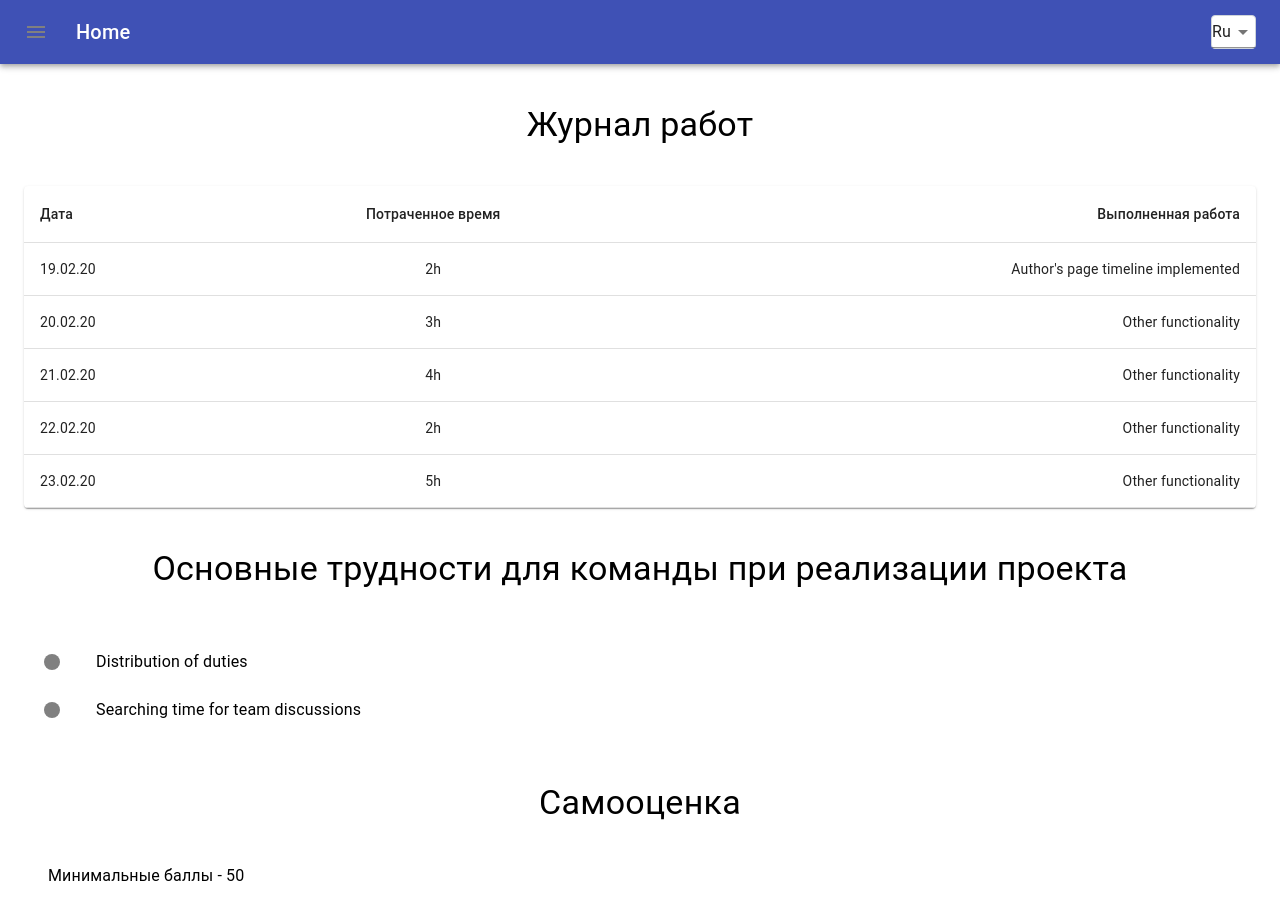
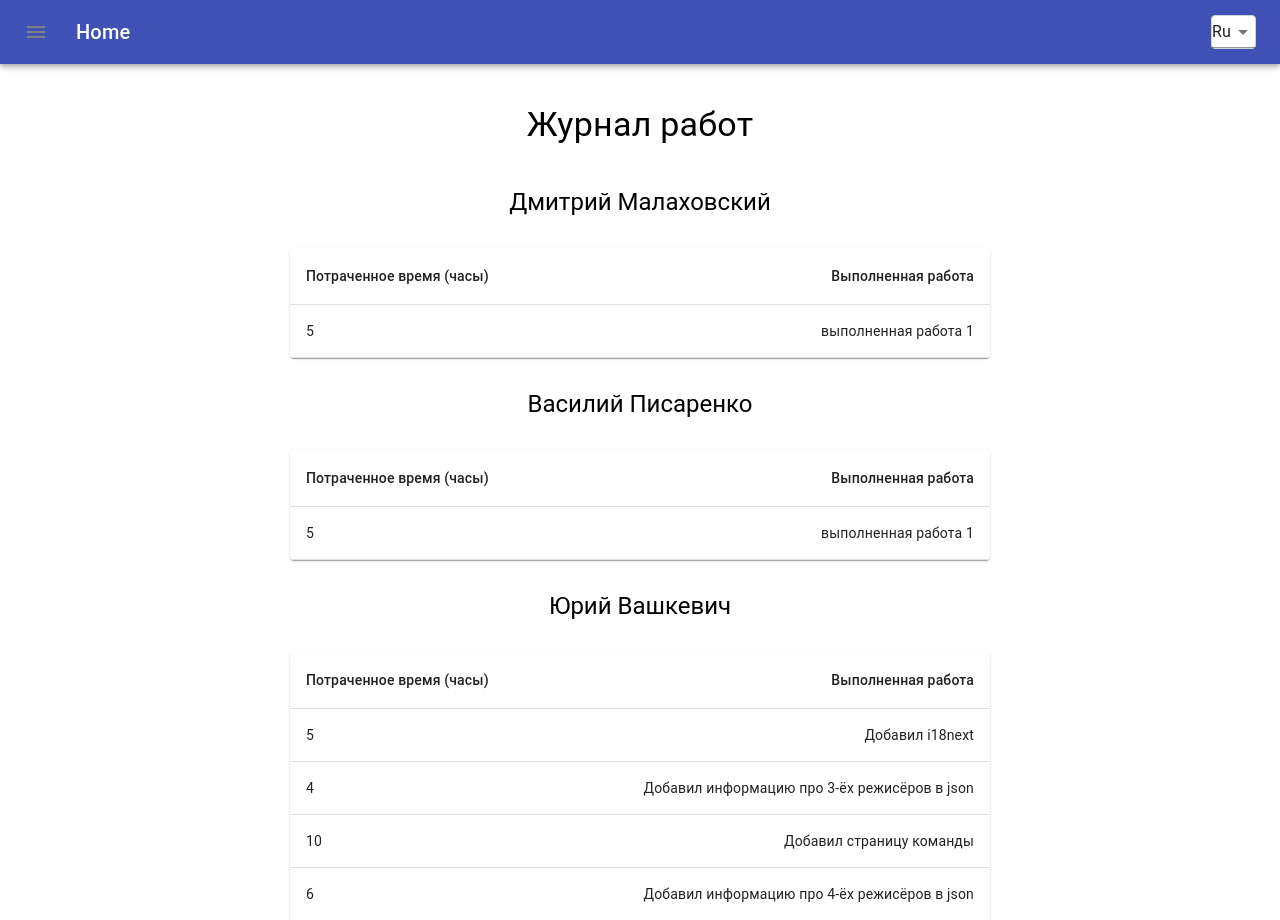
Before and after one commit to DzmitryCavi/culture-portal, a React (Create React App) app: page /worklog in a window 1280 px wide. Shown: the top 920 px of the page. Built offline with nearby package versions, Linux system fonts and the light colour scheme.

Commit message:
feat: add team members worklog tables, some preformed work and its translation

```diff
--- a/src/containers/team/teamDate.tsx
+++ b/src/containers/team/teamDate.tsx
@@ -41,11 +41,7 @@ export const teamData = [
     photoUrl: 'https://avatars0.githubusercontent.com/u/55135198?s=460&v=4',
     linkGit: 'https://github.com/ziknation/',
     linkLinkedIn: 'https://www.linkedin.com/in/',
-    description: `Lorem ipsum dolor sit amet consectetur adipisicing elit.
-        Accusamus corporis nemo expedita neque aspernatur adipisci
-        pariatur! Consequuntur perferendis veritatis possimus odit
-        laboriosam accusantium, nobis, ut eos officia mollitia unde
-        quidem.`,
+    description: `BSUIR student. Learning the full stack web development for myself. Studied at RS School 2019 Q3.`,
   },
   {
     id: 4,
--- a/src/containers/worklog/Difficulties.tsx
+++ b/src/containers/worklog/Difficulties.tsx
@@ -1,5 +1,5 @@
 import React from 'react';
-import {Box, Typography, Grid, List, ListItem, ListItemIcon, ListItemText} from '@material-ui/core'
+import {Box, Typography, Grid, List, ListItem, ListItemIcon} from '@material-ui/core'
 import FiberManualRecordIcon from '@material-ui/icons/FiberManualRecord';
 import { Trans }  from 'react-i18next';
 
@@ -20,13 +20,13 @@ function Difficulties() {
             <ListItemIcon>
               <FiberManualRecordIcon />
             </ListItemIcon>
-            <ListItemText primary='Distribution of duties'/>
+            <Typography><Trans>in:Distribution of duties</Trans></Typography>
           </ListItem>
           <ListItem>
             <ListItemIcon>
               <FiberManualRecordIcon />
             </ListItemIcon>
-            <ListItemText primary='Searching time for team discussions'/>
+            <Typography><Trans>in:Searching time for team discussions</Trans></Typography>
           </ListItem>
         </List>
       </Grid>
--- a/src/containers/worklog/WorklogTable.tsx
+++ b/src/containers/worklog/WorklogTable.tsx
@@ -3,24 +3,18 @@ import { Typography, Box, Paper } from '@material-ui/core'
 import {TableContainer, Table, TableHead, TableRow, TableCell, TableBody} from '@material-ui/core'
 import { makeStyles } from '@material-ui/core/styles';
 import { Trans }  from 'react-i18next';
+import { worklogTables } from './worklogTables';
 
 const useStyles = makeStyles({
   table: {
     minWidth: 300,
+    maxWidth: 700,
+    margin: '0 auto'
+  },
+  typography: {
+    margin: 30,
   },
 });
-
-function createRows(date:string, timeSpent:string, performedWork:string) {
-  return { date, timeSpent, performedWork};
-}
-
-const rows = [
-  createRows('19.02.20', '2h', 'Author\'s page timeline implemented'),
-  createRows('20.02.20', '3h', 'Other functionality'),
-  createRows('21.02.20', '4h', 'Other functionality'),
-  createRows('22.02.20', '2h', 'Other functionality'),
-  createRows('23.02.20', '5h', 'Other functionality'),
-];
 
 function WorklogTable() {
   const classes = useStyles();
@@ -34,16 +28,14 @@ function WorklogTable() {
           </Trans>
         </Typography>
       </Box>
-      <TableContainer component={Paper}>
-        <Table className={classes.table} aria-label='simple table'>
+      {worklogTables.map(table => (
+        <Box key={table.id}>
+          <Typography align='center' className={classes.typography} variant='h5' ><Trans>te:{table.id.toString()}.name</Trans></Typography>
+          <TableContainer className={classes.table} component={Paper}>
+            <Table aria-label='simple table'>
               <TableHead>
                 <TableRow>
                   <TableCell>
-                <Trans>
-                  in:Date
-                </Trans>
-              </TableCell>
-              <TableCell align='center'>
                     <Trans>
                       in:Time spent
                     </Trans>
@@ -56,19 +48,18 @@ function WorklogTable() {
                 </TableRow>
               </TableHead>
               <TableBody>
-            {rows.map(row => (
-              <TableRow key={row.date}>
-                <TableCell component='th' scope='row'>
-                  {row.date}
-                </TableCell>
-                <TableCell align='center'>{row.timeSpent}</TableCell>
-                <TableCell align='right'>{row.performedWork}</TableCell>
+                {table.performedWork.map(row => (
+                  <TableRow key={row.performedWork}>
+                    <TableCell>{row.timeSpent}</TableCell>
+                    <TableCell align='right'><Trans>te:{table.id.toString()}.performedWork.{row.performedWork}</Trans></TableCell>
                   </TableRow>
                 ))}
               </TableBody>
             </Table>
           </TableContainer>
         </Box>
+      ))}
+    </Box>
   );
 }
 
--- /dev/null
+++ b/src/containers/worklog/worklogTables.tsx
@@ -0,0 +1,45 @@
+export const worklogTables = [
+  {
+    id: 0,
+    name: 'Dzmitry Malakhouski',
+    performedWork: [
+      {timeSpent: '5', performedWork: 'performedWork1'},
+    ]
+  },
+  {
+    id: 1,
+    name: 'Vasiliy Pisarenka',
+    performedWork: [
+      {timeSpent: '5', performedWork: 'performedWork1'},
+    ]
+  },
+  {
+    id: 2,
+    name: 'Yura Vaskevich',
+    performedWork: [
+      {timeSpent: '5', performedWork: 'performedWork1'},
+      {timeSpent: '4', performedWork: 'performedWork2'},
+      {timeSpent: '10', performedWork: 'performedWork3'},
+      {timeSpent: '6', performedWork: 'performedWork4'},
+      {timeSpent: '8', performedWork: 'performedWork5'},
+      {timeSpent: '6', performedWork: 'performedWork6'},
+    ]
+  },
+  {
+    id: 3,
+    name: 'Yury Zikeyeu',
+    performedWork: [
+      {timeSpent: '7', performedWork: 'performedWork1'},
+      {timeSpent: '3', performedWork: 'performedWork2'},
+      {timeSpent: '4', performedWork: 'performedWork3'},
+    ]
+  },
+  {
+    id: 4,
+    name: 'Aldar Antonov',
+    performedWork: [
+      {timeSpent: '2', performedWork: 'performedWork1'},
+      {timeSpent: '2', performedWork: 'performedWork2'}
+    ]
+  },
+]
--- a/src/locales/by/interface.json
+++ b/src/locales/by/interface.json
@@ -15,8 +15,10 @@
   "Self-evaluation": "Cамаацэнка",
   "Calculated mark": "Разліковая адзнака:",
   "Date": "Дата",
-  "Time spent": "Выдаткаваны час",
+  "Time spent": "Выдаткаваны час (гадзіны)",
   "Performed work": "Выкананая праца",
+  "Distribution of duties": "Размеркаванне абавязкаў",
+  "Searching time for team discussions": "Пошук часу для камандных абмеркаванняў",
 
   "Min scope": "Мінімальныя балы - 50",
   "Min scope 1": "10 Галоўная старонка + старонка са спісам аўтараў + старонка аўтара (толькі старонкі з кантэнтам без віджэтаў)",
--- a/src/locales/by/team.json
+++ b/src/locales/by/team.json
@@ -2,27 +2,50 @@
   "0":{
     "name": "Дзмітрый Малахоўскі",
     "description":
-      "Lorem ipsum dolor sit, amet consectetur adipisicing elit. Harum consequuntur minima vel error quo! Sequi cupiditate nostrum dolorum tempore repellendus error molestiae, ut natus accusantium mollitia numquam, possimus accusamus asperiores."
+      "Lorem ipsum dolor sit, amet consectetur adipisicing elit. Harum consequuntur minima vel error quo! Sequi cupiditate nostrum dolorum tempore repellendus error molestiae, ut natus accusantium mollitia numquam, possimus accusamus asperiores.",
+    "performedWork":{
+      "performedWork1": "выполненная праца 1"
+    }
     },
   "1":{
     "name": "Васіль Пісарэнка",
     "description":
-        "Lorem ipsum dolor sit, amet consectetur adipisicing elit. Harum consequuntur minima vel error quo! Sequi cupiditate nostrum dolorum tempore repellendus error molestiae, ut natus accusantium mollitia numquam, possimus accusamus asperiores."
+        "Lorem ipsum dolor sit, amet consectetur adipisicing elit. Harum consequuntur minima vel error quo! Sequi cupiditate nostrum dolorum tempore repellendus error molestiae, ut natus accusantium mollitia numquam, possimus accusamus asperiores.",
+    "performedWork":{
+      "performedWork1": "выполненная праца 1"
+    }
     },
   "2":{
     "name": "Юрый Вашкевіч",
     "description":
-        "Lorem ipsum dolor sit, amet consectetur adipisicing elit. Harum consequuntur minima vel error quo! Sequi cupiditate nostrum dolorum tempore repellendus error molestiae, ut natus accusantium mollitia numquam, possimus accusamus asperiores."
+        "Lorem ipsum dolor sit, amet consectetur adipisicing elit. Harum consequuntur minima vel error quo! Sequi cupiditate nostrum dolorum tempore repellendus error molestiae, ut natus accusantium mollitia numquam, possimus accusamus asperiores.",
+      "performedWork":{
+        "performedWork1": "Дадаў i18next",
+        "performedWork2": "Дадаў інфармацыю пра 3-х рэжысёраў у json",
+        "performedWork3": "Дадаў старонку каманды",
+        "performedWork4": "інфармацыю пра 4-х рэжысёраў у json",
+        "performedWork5": "Стварыў кампаненты TimeLine и WorkTable",
+        "performedWork6": "Стварыў кампанент slider"
+      }
     },
 
   "3":{
     "name": "Юрый Зікееў",
     "description":
-        "Lorem ipsum dolor sit, amet consectetur adipisicing elit. Harum consequuntur minima vel error quo! Sequi cupiditate nostrum dolorum tempore repellendus error molestiae, ut natus accusantium mollitia numquam, possimus accusamus asperiores."
+        "Lorem ipsum dolor sit, amet consectetur adipisicing elit. Harum consequuntur minima vel error quo! Sequi cupiditate nostrum dolorum tempore repellendus error molestiae, ut natus accusantium mollitia numquam, possimus accusamus asperiores.",
+    "performedWork":{
+      "performedWork1": "Дадаў старонку часопіса работ",
+      "performedWork2": "Дадаў яндэкс карту для старонкі дырэктара",
+      "performedWork3": "Дадаў пераклад інтэрфэйсу часопіса работ"
+    }
     },
   "4":{
     "name": "Алдар Антонаў",
     "description":
-        "Lorem ipsum dolor sit, amet consectetur adipisicing elit. Harum consequuntur minima vel error quo! Sequi cupiditate nostrum dolorum tempore repellendus error molestiae, ut natus accusantium mollitia numquam, possimus accusamus asperiores."
+        "Lorem ipsum dolor sit, amet consectetur adipisicing elit. Harum consequuntur minima vel error quo! Sequi cupiditate nostrum dolorum tempore repellendus error molestiae, ut natus accusantium mollitia numquam, possimus accusamus asperiores.",
+    "performedWork":{
+      "performedWork1": "Разбіраўся з праектам / hooks / typescript",
+      "performedWork2": "Кампаноўка старонкі з рэжысёрам"
+    }
     }
 }
--- a/src/locales/en/interface.json
+++ b/src/locales/en/interface.json
@@ -15,8 +15,10 @@
   "Self-evaluation": "Self-evaluation",
   "Calculated mark": "Calculated mark:",
   "Date": "Date",
-  "Time spent": "Time spent",
+  "Time spent": "Time spent (hours)",
   "Performed work": "Performed work",
+  "Distribution of duties": "Distribution of duties",
+  "Searching time for team discussions": "Searching time for team discussions",
 
   "Min scope": "Min scope - 50",
   "Min scope 1": "10 Main page + page with a list of authors + author's page (only pages with content without widgets)",
--- a/src/locales/en/team.json
+++ b/src/locales/en/team.json
@@ -2,27 +2,50 @@
   "0":{
     "name": "Dzmitry Malakhouski",
     "description":
-      "Lorem ipsum dolor sit, amet consectetur adipisicing elit. Harum consequuntur minima vel error quo! Sequi cupiditate nostrum dolorum tempore repellendus error molestiae, ut natus accusantium mollitia numquam, possimus accusamus asperiores."
+      "Lorem ipsum dolor sit, amet consectetur adipisicing elit. Harum consequuntur minima vel error quo! Sequi cupiditate nostrum dolorum tempore repellendus error molestiae, ut natus accusantium mollitia numquam, possimus accusamus asperiores.",
+    "performedWork":{
+      "performedWork1": "performed work 1"
+    }
     },
   "1":{
     "name": "Vasiliy Pisarenka",
     "description":
-        "Lorem ipsum dolor sit, amet consectetur adipisicing elit. Harum consequuntur minima vel error quo! Sequi cupiditate nostrum dolorum tempore repellendus error molestiae, ut natus accusantium mollitia numquam, possimus accusamus asperiores."
+        "Lorem ipsum dolor sit, amet consectetur adipisicing elit. Harum consequuntur minima vel error quo! Sequi cupiditate nostrum dolorum tempore repellendus error molestiae, ut natus accusantium mollitia numquam, possimus accusamus asperiores.",
+    "performedWork":{
+      "performedWork1": "performed work 1"
+    }
     },
   "2":{
     "name": "Yury Vashkevich",
     "description":
-        "Lorem ipsum dolor sit, amet consectetur adipisicing elit. Harum consequuntur minima vel error quo! Sequi cupiditate nostrum dolorum tempore repellendus error molestiae, ut natus accusantium mollitia numquam, possimus accusamus asperiores."
+        "Lorem ipsum dolor sit, amet consectetur adipisicing elit. Harum consequuntur minima vel error quo! Sequi cupiditate nostrum dolorum tempore repellendus error molestiae, ut natus accusantium mollitia numquam, possimus accusamus asperiores.",
+    "performedWork":{
+      "performedWork1": "Insert i18next",
+      "performedWork2": "Insert data about 3 directors in json",
+      "performedWork3": "Create a team page",
+      "performedWork4": "Insert data about 4 directors in json",
+      "performedWork5": "Create components TimeLine and WorkTable",
+      "performedWork6": "Create component slider"
+    }
     },
 
   "3":{
     "name": "Yury Zikeyeu",
     "description":
-        "Lorem ipsum dolor sit, amet consectetur adipisicing elit. Harum consequuntur minima vel error quo! Sequi cupiditate nostrum dolorum tempore repellendus error molestiae, ut natus accusantium mollitia numquam, possimus accusamus asperiores."
+        "Lorem ipsum dolor sit, amet consectetur adipisicing elit. Harum consequuntur minima vel error quo! Sequi cupiditate nostrum dolorum tempore repellendus error molestiae, ut natus accusantium mollitia numquam, possimus accusamus asperiores.",
+    "performedWork":{
+      "performedWork1": "Add worklog page",
+      "performedWork2": "Add yandex map block for directors page",
+      "performedWork3": "Add worklog interface translation"
+    }
     },
   "4":{
     "name": "Aldar Antonov",
     "description":
-        "Lorem ipsum dolor sit, amet consectetur adipisicing elit. Harum consequuntur minima vel error quo! Sequi cupiditate nostrum dolorum tempore repellendus error molestiae, ut natus accusantium mollitia numquam, possimus accusamus asperiores."
+        "Lorem ipsum dolor sit, amet consectetur adipisicing elit. Harum consequuntur minima vel error quo! Sequi cupiditate nostrum dolorum tempore repellendus error molestiae, ut natus accusantium mollitia numquam, possimus accusamus asperiores.",
+    "performedWork":{
+      "performedWork1": "Dealt with the project / hooks / typescript",
+      "performedWork2": "Director page layout"
+    }
     }
 }
--- a/src/locales/ru/interface.json
+++ b/src/locales/ru/interface.json
@@ -15,8 +15,10 @@
   "Self-evaluation": "Самооценка",
   "Calculated mark": "Расчетная оценка:",
   "Date": "Дата",
-  "Time spent": "Потраченное время",
+  "Time spent": "Потраченное время (часы)",
   "Performed work": "Выполненная работа",
+  "Distribution of duties": "Распределение обязанностей",
+  "Searching time for team discussions": "Поиск времени для командных обсуждений",
 
   "Min scope": "Минимальные баллы - 50",
   "Min scope 1": "10 Главная страница + страница со списком авторов + страница автора (только страницы с контентом без виджетов)",
--- a/src/locales/ru/team.json
+++ b/src/locales/ru/team.json
@@ -2,27 +2,50 @@
   "0":{
     "name": "Дмитрий Малаховский",
     "description":
-      "Lorem ipsum dolor sit, amet consectetur adipisicing elit. Harum consequuntur minima vel error quo! Sequi cupiditate nostrum dolorum tempore repellendus error molestiae, ut natus accusantium mollitia numquam, possimus accusamus asperiores."
+      "Lorem ipsum dolor sit, amet consectetur adipisicing elit. Harum consequuntur minima vel error quo! Sequi cupiditate nostrum dolorum tempore repellendus error molestiae, ut natus accusantium mollitia numquam, possimus accusamus asperiores.",
+    "performedWork":{
+      "performedWork1": "выполненная работа 1"
+    }
     },
   "1":{
     "name": "Василий Писаренко",
     "description":
-        "Lorem ipsum dolor sit, amet consectetur adipisicing elit. Harum consequuntur minima vel error quo! Sequi cupiditate nostrum dolorum tempore repellendus error molestiae, ut natus accusantium mollitia numquam, possimus accusamus asperiores."
+        "Lorem ipsum dolor sit, amet consectetur adipisicing elit. Harum consequuntur minima vel error quo! Sequi cupiditate nostrum dolorum tempore repellendus error molestiae, ut natus accusantium mollitia numquam, possimus accusamus asperiores.",
+    "performedWork":{
+      "performedWork1": "выполненная работа 1"
+    }
     },
   "2":{
     "name": "Юрий Вашкевич",
     "description":
-        "Lorem ipsum dolor sit, amet consectetur adipisicing elit. Harum consequuntur minima vel error quo! Sequi cupiditate nostrum dolorum tempore repellendus error molestiae, ut natus accusantium mollitia numquam, possimus accusamus asperiores."
+        "Lorem ipsum dolor sit, amet consectetur adipisicing elit. Harum consequuntur minima vel error quo! Sequi cupiditate nostrum dolorum tempore repellendus error molestiae, ut natus accusantium mollitia numquam, possimus accusamus asperiores.",
+    "performedWork":{
+      "performedWork1": "Добавил i18next",
+      "performedWork2": "Добавил информацию про 3-ёх режисёров в json",
+      "performedWork3": "Добавил страницу команды",
+      "performedWork4": "Добавил информацию про 4-ёх режисёров в json",
+      "performedWork5": "Создал компоненты TimeLine и WorkTable",
+      "performedWork6": "Создал компонент slider"
+    }
     },
 
   "3":{
     "name": "Юрий Зикеев",
     "description":
-        "Lorem ipsum dolor sit, amet consectetur adipisicing elit. Harum consequuntur minima vel error quo! Sequi cupiditate nostrum dolorum tempore repellendus error molestiae, ut natus accusantium mollitia numquam, possimus accusamus asperiores."
+        "Lorem ipsum dolor sit, amet consectetur adipisicing elit. Harum consequuntur minima vel error quo! Sequi cupiditate nostrum dolorum tempore repellendus error molestiae, ut natus accusantium mollitia numquam, possimus accusamus asperiores.",
+    "performedWork":{
+      "performedWork1": "Добавил страницу журнала работ",
+      "performedWork2": "Добавил яндекс карту для страницы директора",
+      "performedWork3": "Добавил перевод интерфейса журнала работ"
+    }
     },
   "4":{
     "name": "Алдар Антонов",
     "description":
-        "Lorem ipsum dolor sit, amet consectetur adipisicing elit. Harum consequuntur minima vel error quo! Sequi cupiditate nostrum dolorum tempore repellendus error molestiae, ut natus accusantium mollitia numquam, possimus accusamus asperiores."
+        "Lorem ipsum dolor sit, amet consectetur adipisicing elit. Harum consequuntur minima vel error quo! Sequi cupiditate nostrum dolorum tempore repellendus error molestiae, ut natus accusantium mollitia numquam, possimus accusamus asperiores.",
+    "performedWork":{
+      "performedWork1": "Разбирался с проектом/hooks/typescript",
+      "performedWork2": "Компоновка страницы с режиссером"
+    }
     }
 }
```
Lines whose indentation alone changed are shown as unchanged.
